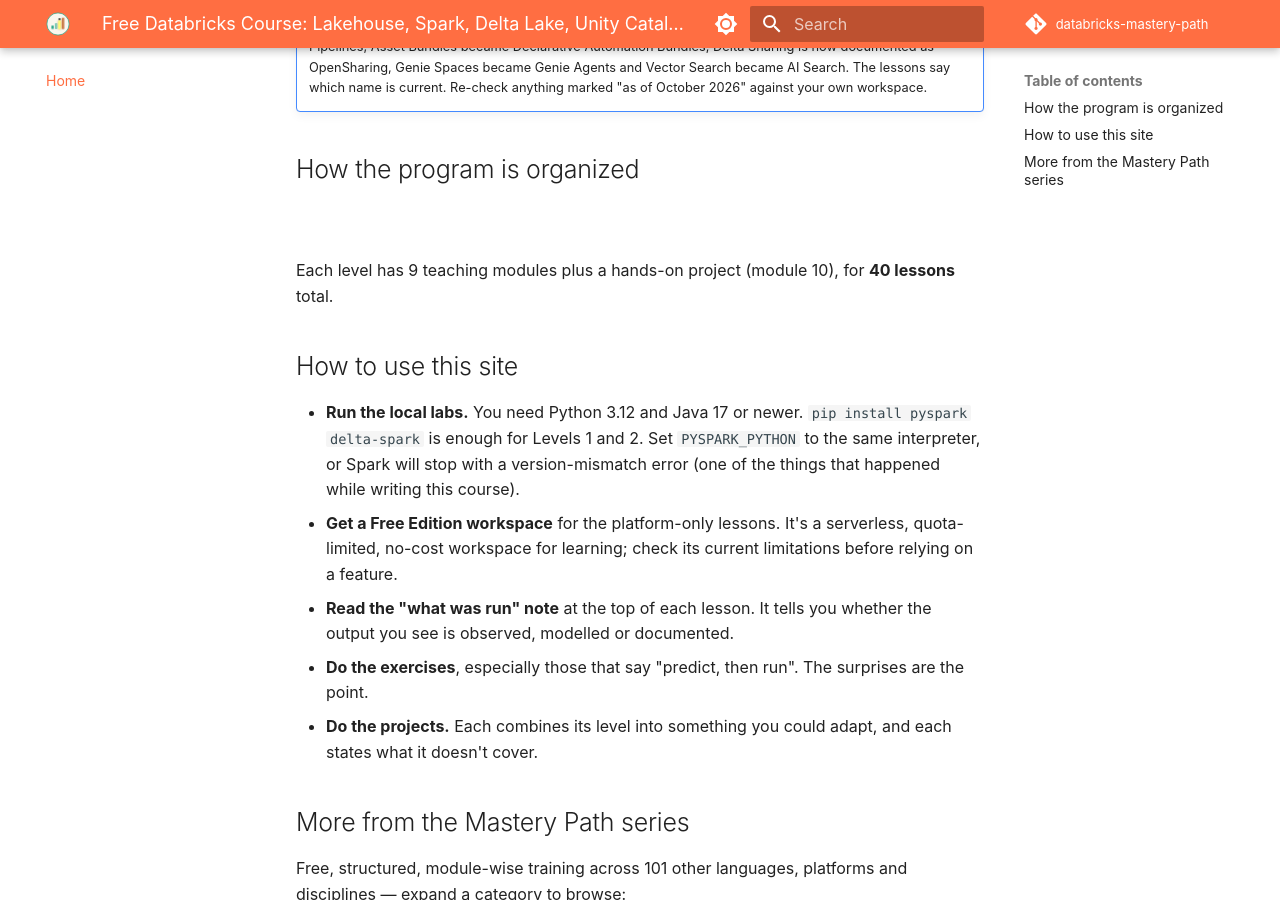
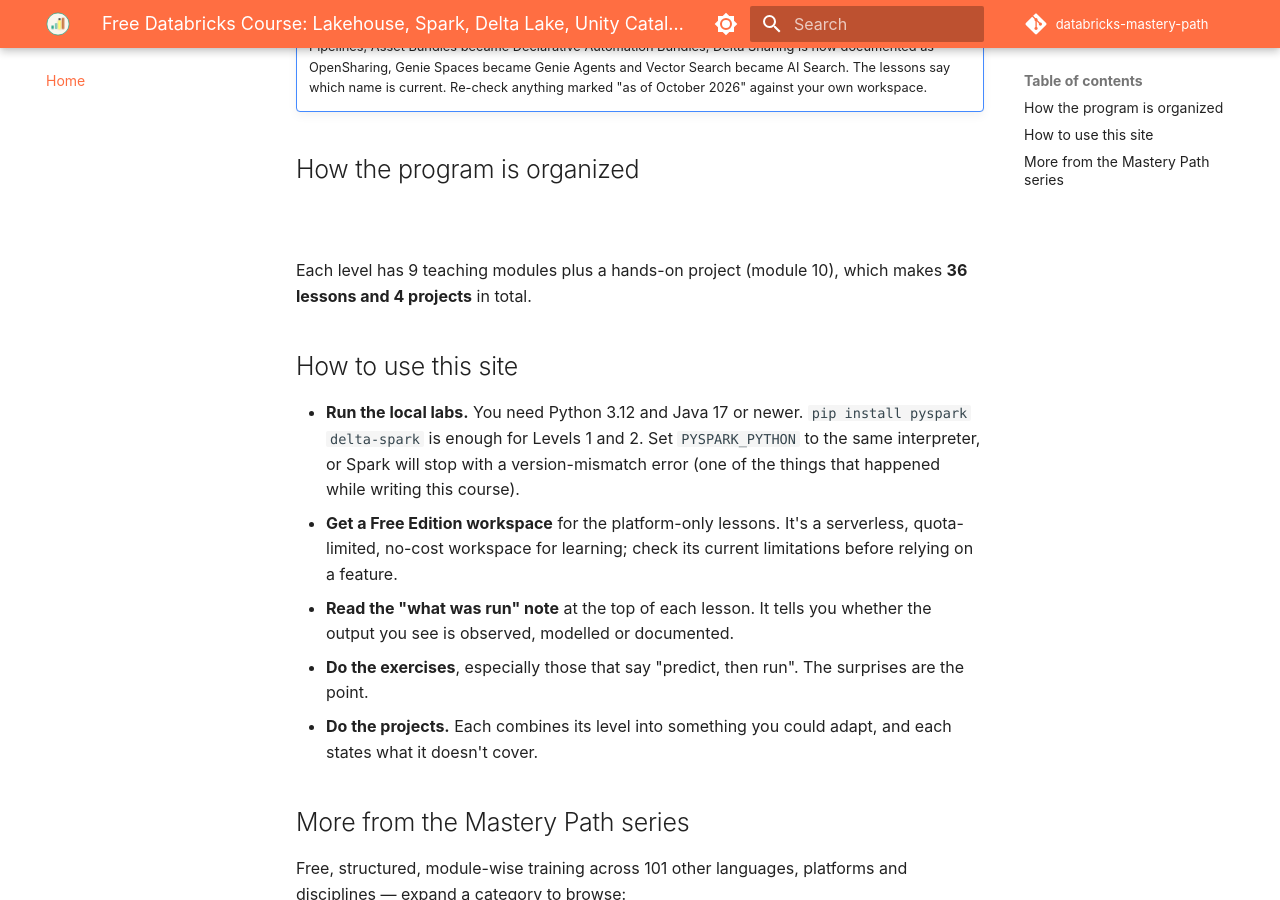
Before and after one commit to SIGILIPELLI/databricks-mastery-path, an MkDocs documentation site: the page built from docs/index.md, in a window 1280 px wide and 900 px high, scrolled down 1330 px. Built offline with MkDocs 1.6.1 and Material for MkDocs 9.7.7, drawn with Linux system fonts in a browser that asks for light colours; comment, search, counter and statistics services are not loaded.

Commit message:
Lesson and project counts use one definition; remove stale 'being written' notices
Co-Authored-By: Claude Sonnet 5.5 <noreply@anthropic.com>

```diff
--- a/docs/index.md
+++ b/docs/index.md
@@ -1,6 +1,6 @@
 ---
 title: "Free Databricks Course: Lakehouse, Spark, Delta Lake, Unity Catalog, Pipelines, Jobs, SQL, MLflow, Bundles and Cost"
-description: "Free Databricks course: 40 lessons on the lakehouse, Spark, Delta Lake, Auto Loader, Unity Catalog, pipelines, jobs, MLflow, bundles, cost and maintenance."
+description: "Free Databricks course: 36 lessons and 4 projects on the lakehouse, Spark, Delta Lake, Auto Loader, Unity Catalog, pipelines, jobs, MLflow, bundles, cost and maintenance."
 ---
 
 # Databricks Mastery Path
@@ -51,7 +51,7 @@ didn't fix a hot key on a small test, and why a deletion vector hides a row with
 | **3 · Unity Catalog, Pipelines & Sharing** | Governance, privileges, storage, masks, lineage, declarative pipelines, jobs, sharing, SQL | 10 | Design and operate a governed, orchestrated platform |
 | **4 · Development, ML & Operations** | Bundles, testing, MLflow, serving, AI features, cost, performance, maintenance, migration | 10 | Ship, test, monitor and afford it, and plan the whole thing |
 
-Each level has 9 teaching modules plus a hands-on project (module 10), for **40 lessons** total.
+Each level has 9 teaching modules plus a hands-on project (module 10), which makes **36 lessons and 4 projects** in total.
 
 ## How to use this site
 
--- a/docs/javascripts/progress-tracker.js
+++ b/docs/javascripts/progress-tracker.js
@@ -43,7 +43,7 @@
     } catch (e) { return null; }
   }
   function isProjectSlug(slug) {
-    return /project|capstone/i.test(slug || "");
+    return /(^|\/)\d+-(project|capstone)\b/i.test(slug || "");
   }
   function pointsFor(slug) {
     return isProjectSlug(slug) ? POINTS_PROJECT : POINTS_LESSON;
```
